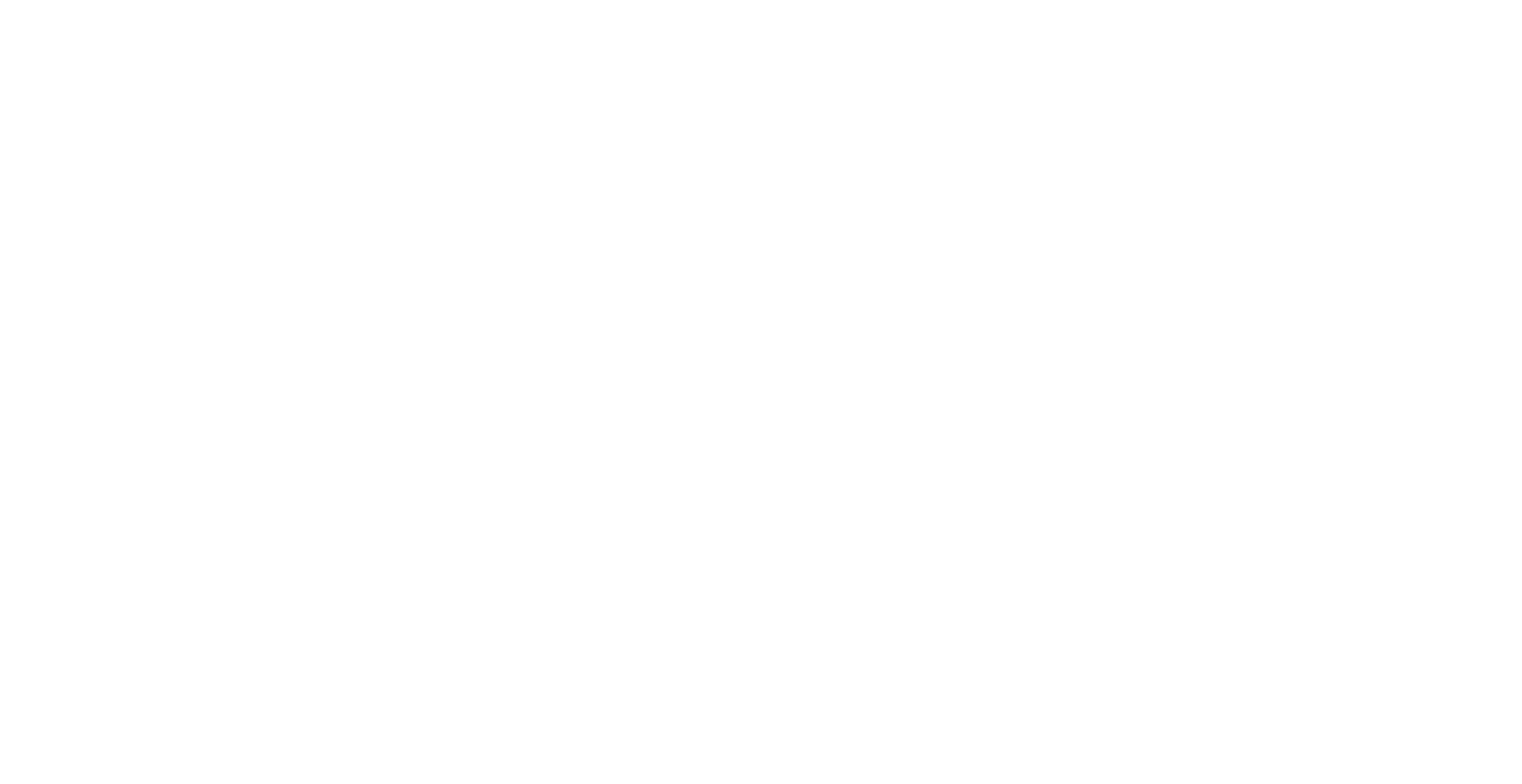
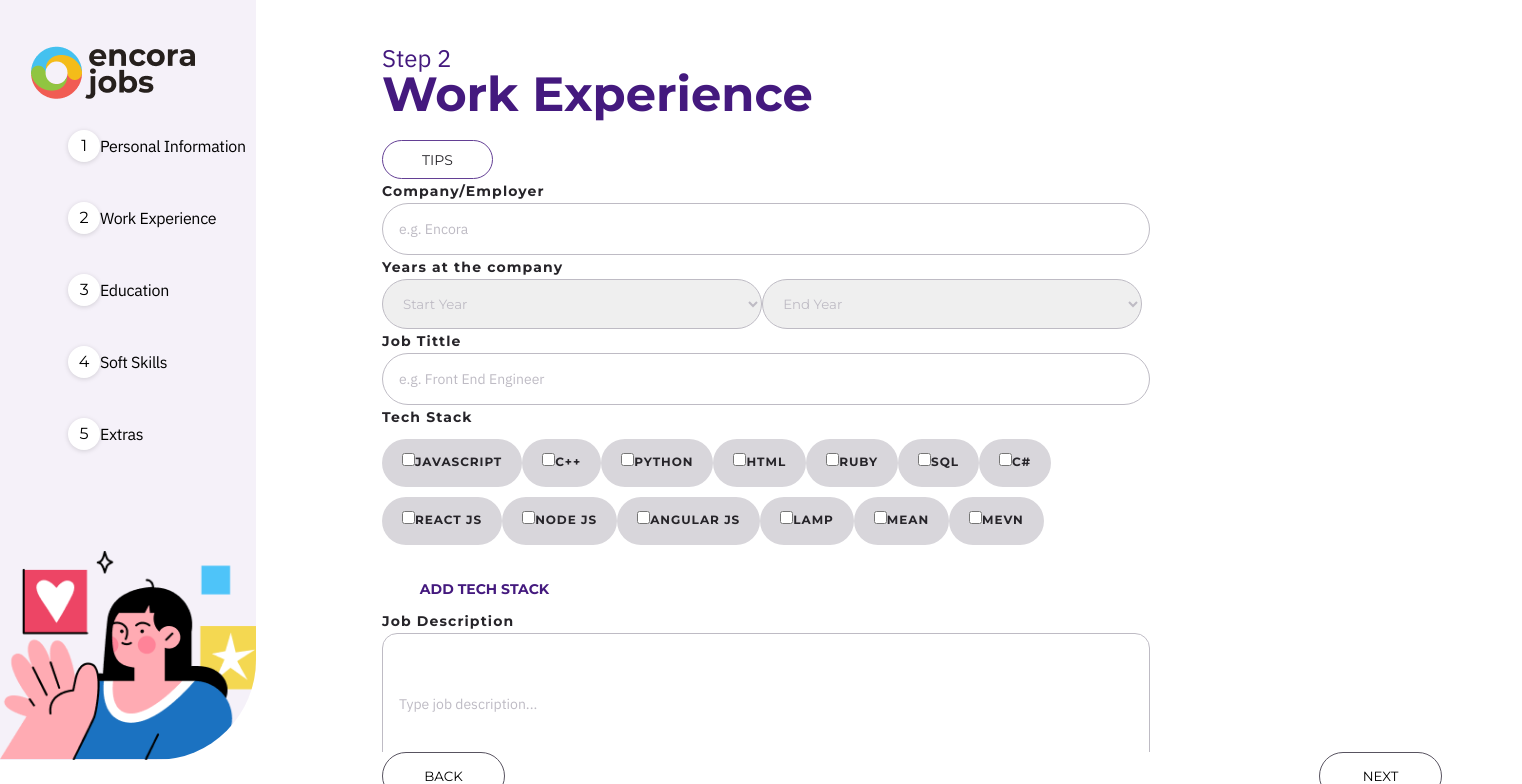
Before and after one commit to abrilquinterog/encora-challenge, a React (Create React App) app: page /work-experience in a window 1280 px wide. Before the commit this address had no page. Shown: the top 784 px of the page, 1522 px wide, since content can reach past the window. Built offline with nearby package versions, Linux system fonts and the light colour scheme.

Commit message:
Adds routing and css module to the work experience component

```diff
--- a/src/App.js
+++ b/src/App.js
@@ -5,6 +5,8 @@
 import { Personal } from "./views/Personal/Personal-Info";
 import Options from "./views/Options/Options";
 import { SoftSkills } from "./views/Soft Skills/SoftSkills";
+import { PersonalProjects } from "./views/Experience/Personal-projects";
+import { WorkExperience } from "./views/Experience/Work-experience"
 
 function App() {
   return (
@@ -14,6 +16,8 @@
     <Route path='options' element={<Options />} />
     <Route path='education' element= {<Education />} />
     <Route path='soft-skills' element= {<SoftSkills />} />
+    <Route path='work-experience' element= {<WorkExperience />} />
+    <Route path='personal-projects' element= {<PersonalProjects />} />
    </Routes>
   );
 }
--- a/src/views/Experience/Personal-projects.js
+++ b/src/views/Experience/Personal-projects.js
@@ -1,15 +1,25 @@
-import { Aside } from "../../components/Aside";
+import { Aside } from "../../components/Aside/Aside";
 import { useState } from "react";
+import { useNavigate } from "react-router-dom";
 
 
 export const PersonalProjects = () => {
+    const navigate = useNavigate();
+
+    const handleOnClickBack = () => {
+        navigate('/options')};
+
+    const handleOnClickNext = () => {
+        navigate('/education')};
 
     const [technologies,setTechnologies]=useState(["JAVASCRIPT", "C++", "PYTHON", "HTML", "RUBY",
     "SQL", "C#", "REACT JS", "NODE JS", "ANGULAR JS", "LAMP", "MEAN", "MEVN"]);
 
   return (
     <main className="main-work">
+    <section>
     <Aside />
+    </section>
     <section>
         <h2 className="second-step">Step 2</h2>
         <h2 className="work-tittle">PersonalProjects</h2>
@@ -52,8 +62,8 @@
         </form>
 
         <div className="nav-container">
-        <button className="btn-nav">BACK</button>
-        <button className="btn-nav">NEXT</button>
+        <button className="btn-nav" onClick={handleOnClickBack}>BACK</button>
+        <button className="btn-nav" onClick={handleOnClickNext}>NEXT</button>
         </div>
     </section>
 
--- a/src/views/Experience/Work-experience.js
+++ b/src/views/Experience/Work-experience.js
@@ -1,65 +1,68 @@
-import { Aside } from "../../components/Aside";
+import { Aside } from "../../components/Aside/Aside";
 import { useState } from "react";
-import "./Work-experience.css";
-//import { useNavigate } from "react-router-dom";
+import module from './Work-experience.module.css';
+import { useNavigate } from "react-router-dom";
 
 
 export const WorkExperience = () => {
-    /*const navigate = useNavigate();
+    const navigate = useNavigate();
 
-    const handleOnClick = () => {
-        navigate('/personal-info');*/
+    const handleOnClickBack = () => {
+        navigate('/options')};
+
+    const handleOnClickNext = () => {
+        navigate('/education')};
 
     const [technologies,setTechnologies]=useState(["JAVASCRIPT", "C++", "PYTHON", "HTML", "RUBY",
     "SQL", "C#", "REACT JS", "NODE JS", "ANGULAR JS", "LAMP", "MEAN", "MEVN"]);
 
   return (
-    <main className="main-work">
-    <Aside />
-    <section className="form-container">
-        <h2 className="second-step">Step 2</h2>
-        <h1 className="work-tittle">Work Experience</h1>
-        <button className="tips"><i></i>TIPS</button>
-        <form className="form-work">
-            <label className="form-label">Company/Employer<br/>
+    <main className={module.mainWork}>
+    <section className={module.asideContainer}> <Aside/> </section>
+    <section className={module.formContainer}>
+        <h2 className={module.secondStep}>Step 2</h2>
+        <h2 className={module.workExpTittle}>Work Experience</h2>
+        <button className={module.tips}><i></i>TIPS</button>
+        <form className={module.formWork}>
+            <label className={module.formLabel}>Company/Employer<br/>
             <input type="text" placeholder="e.g. Encora"/><br/>
             </label>
 
             <label>Years at the company <br/>
-            <select className="selector">
+            <select className={module.selector}>
                 <option selected value="Start Year">Start Year</option>
             </select>
 
-            <select className="selector">
+            <select className={module.selector}>
                 <option selected value="End Year">End Year</option>
             </select>
             </label><br/>
 
             <label>Job Tittle<br/>
-            <input type="text" placeholder="e.g. Front End Engineer" className="form-input"/>
+            <input type="text" placeholder="e.g. Front End Engineer" className={module.formInput}/>
             </label>
 
             <label>Tech Stack</label><br/>
-            <div className="checkbox-tech">
+            <div className={module.checkboxTech}>
                 {technologies.map(technology=>{
                     return(
-                        <label className="tech-btn">
+                        <label className={module.techBtn}>
                         <input type="checkbox"/><span>{technology}</span>
                         </label>
                         )
                 })}
             </div><br/>
 
-            <button>ADD TECH STACK</button><br/>
+            <button className={module.addBtn}>ADD TECH STACK</button><br/>
 
             <label>Job Description<br/>
-            <input type="textarea" placeholder="Type job description..." className="form-textarea"/>
+            <input type="textarea" placeholder="Type job description..." className={module.formTextarea}/>
             </label>
         </form>
 
-        <div className="nav-container">
-        <button className="btn-nav">BACK</button>
-        <button className="btn-nav">NEXT</button>
+        <div className={module.navContainer}>
+        <button className={module.btnNav} onClick={handleOnClickBack}>BACK</button>
+        <button className={module.btnNav} onClick={handleOnClickNext}>NEXT</button>
         </div>
     </section>
 
--- /dev/null
+++ b/src/views/Experience/Work-experience.module.css
@@ -0,0 +1,188 @@
+@import url('https://fonts.googleapis.com/css2?family=IBM+Plex+Sans&display=swap');
+@import url('https://fonts.googleapis.com/css2?family=Montserrat:wght@700&display=swap');
+
+*{
+    padding: 0;
+    margin:0;
+    box-sizing: border-box;
+}
+.formContainer{
+    padding: 40px 290px 0px 82px;
+    max-width: 1140px;
+    display: flex;
+    flex-direction: column;
+    position: absolute;
+    left: 300px;
+}
+.mainWork{
+    display: flex;
+    flex-direction: row;
+}
+.tips{
+    Width: 111px;
+    height:39.06px;
+    border-radius: 32px;
+    padding:10px, 24px;
+    gap:10px;
+    border: 1px solid #633F94;
+    border-radius: 32px;
+    background: none;
+    font-family: 'Montserrat';
+    font-size: 14px;
+    color: #262429
+}
+.tips:hover{
+    background-color: #45197e56;
+    border: #45197e56 ;
+}
+.secondStep{
+    font-family: 'IBM Plex Sans';
+    font-style: normal;
+    font-weight: 400;
+    font-size: 24px;
+    line-height: 36px;
+    font-family: 'IBM Plex Sans';
+    color: #44197E;
+    margin:0px;
+}
+.workExpTittle{
+    font-family: 'Montserrat';
+    font-style: normal;
+    font-weight: 700;
+    font-size: 48px;
+    line-height: 52px;
+    color: #44197E;
+    margin-top: -8px;
+    /*border: solid red;*/
+}
+label{
+    font-family: 'Montserrat';
+font-style: normal;
+font-weight: 700;
+font-size: 14px;
+line-height: 21px;
+letter-spacing: 0.08em;
+color: #262429;
+margin-top:10px;
+}
+
+input[type=text]{
+    width: 100%;
+    height: 52px;
+    gap: 10px;
+    padding: 16px;
+    border: 1px solid #BEBBC4;
+    border-radius: 48px;
+    font-family: 'IBM Plex Sans';
+    font-style: normal;
+    font-weight: 400;
+    font-size: 14px;
+    line-height: 20px;
+    color: #BEBBC4;
+}
+.checkboxTech{
+    display: flex;
+    flex-direction: row;
+    flex-wrap: wrap;
+    width: 100%;
+}
+
+.selector{
+    height: 50px;
+    width: 49.5%;
+    border: 1px solid #BEBBC4;
+    border-radius: 48px;
+    padding: 16px;
+    color: #BEBBC4;
+}
+
+.techBtn{
+width: fit-content;
+height: 48px;
+background: #D8D6DB;
+border-radius: 32px;
+padding: 12px 20px;
+display: inline-block;
+font-family: 'Montserrat';
+font-style: normal;
+font-weight: 600;
+font-size: 12px;
+}
+
+.formTextarea{
+width: 100%;
+height: 142px;
+border: 1px solid #BEBBC4;
+border-radius: 15px;
+text-align: start;
+padding: 16px;
+}
+
+.btnNav{
+Width:123px;
+Height:48px;
+padding: 12px 24px;
+gap: 10px;
+border: 1px solid #585360;
+border-radius: 32px;
+background: none;
+}
+.btnNav:hover{
+    background-color: #2D1154;
+    color: white;
+}
+.btnNav:focus{
+    background-color: #2D1154;
+    color: white;
+}
+
+.navContainer{
+    display: flex;
+    flex-direction: row;
+    justify-content: space-between;
+    position: sticky;
+    bottom: 0;
+    background-color: white;
+    padding-right: 80px;
+    width: 1140px;
+}
+
+.asideContainer{
+    width: 300px;
+}
+
+.addBtn{
+    width: 205px;
+    height: 40px;
+    border-radius: 20px;
+    border-color: transparent;
+    background-color: transparent;
+    font-family: 'Montserrat';
+    font-style: normal;
+    font-weight: 600;
+    font-size: 14px;
+    line-height: 20px;
+    color: #44197E;
+}
+.addBtn:hover{
+    background-color: #45197e56;
+}
+/*
+input.checkboxTech {
+    display: none;
+  }
+  input.checkboxTech + label {
+    border: 1px solid grey;
+    background: ghoswhite;
+    padding: 5px 8px;
+    cursor: pointer;
+    border-radius: 5px;
+  }
+  input.checkboxTech:not(:checked) + label:hover {
+    box-shadow: 0px 1px 3px;
+  }
+  input.checkboxTech + label:active,
+  input.checkboxTech:checked + label {
+    box-shadow: 0px 0px 3px inset;
+    background: #eee;
+  }*/
```
